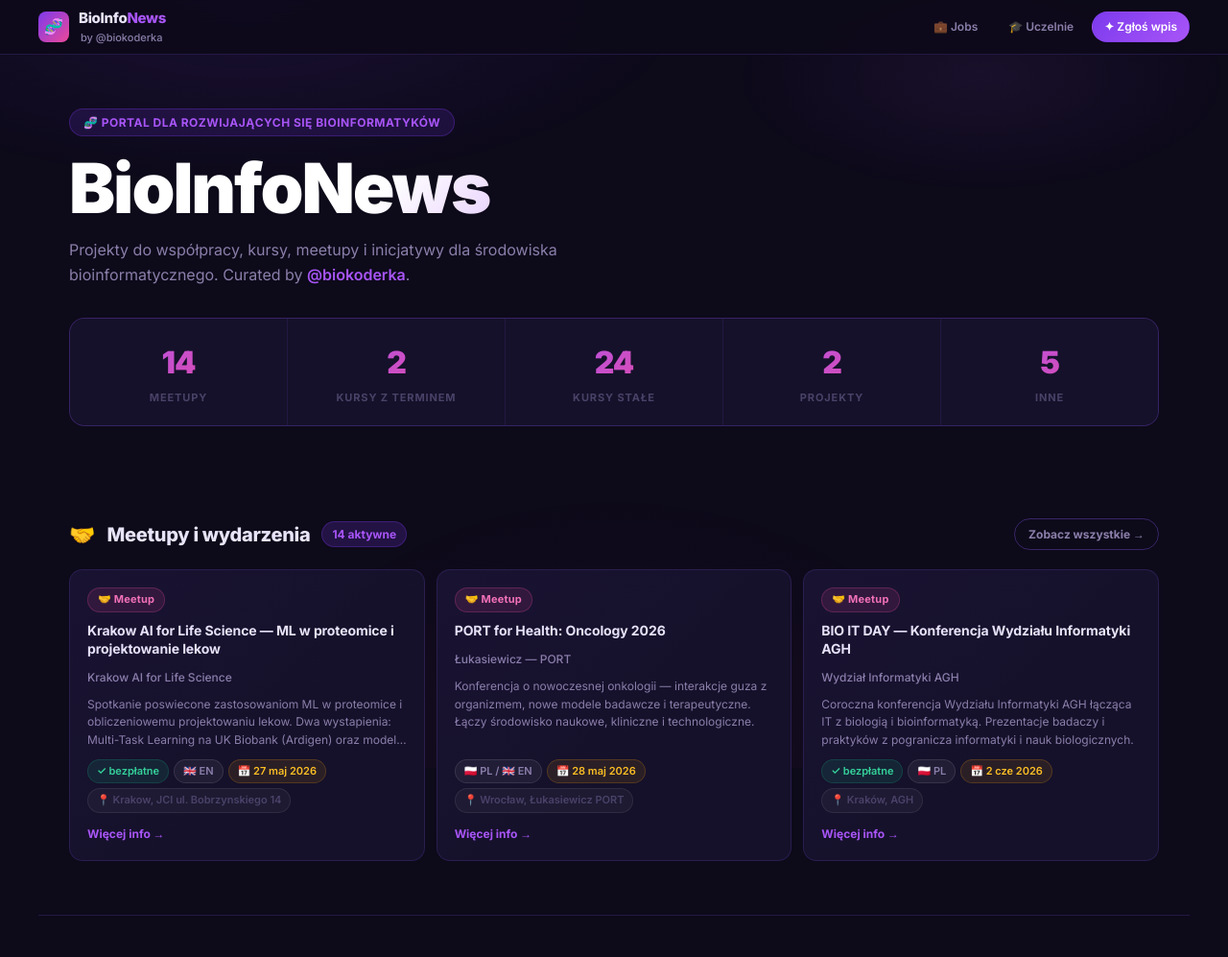
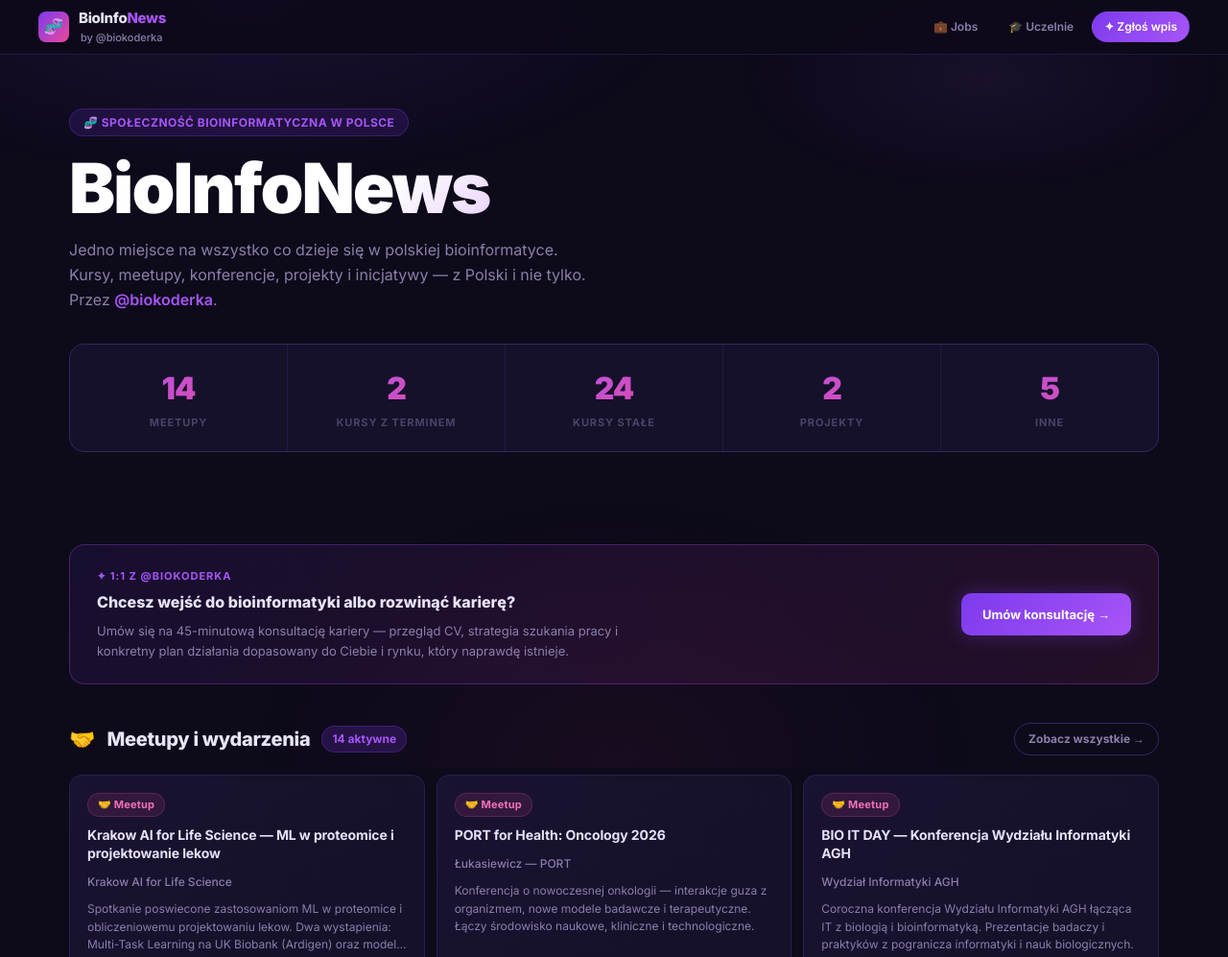
Before and after one commit to biokoderka/bioinfo-news, a plain HTML site: page index.html in a window 1280 px wide. Shown: the top 997 px of the page at 96% size. Drawn offline with Linux system fonts and the light colour scheme.

Commit message:
Add files via upload

```diff
--- a/index.html
+++ b/index.html
@@ -227,7 +227,6 @@ footer a:hover{color:var(--purple2)}
   header{padding:0 1rem}
 }
 </style>
-<script defer src="https://umami-rose-alpha.vercel.app/script.js" data-website-id="0f8a4bbd-7790-437c-912f-15149106ebab"></script>
 </head>
 <body>
 
@@ -249,11 +248,11 @@ footer a:hover{color:var(--purple2)}
 </header>
 
 <div class="hero">
-  <div class="hero-eyebrow">🧬 Portal dla rozwijających się bioinformatyków</div>
+  <div class="hero-eyebrow">🧬 Społeczność bioinformatyczna w Polsce</div>
   <h1>BioInfoNews</h1>
   <p class="hero-sub">
-    Projekty do współpracy, kursy, meetupy i inicjatywy dla środowiska bioinformatycznego.
-    Curated by <a href="https://instagram.com/biokoderka">@biokoderka</a>.
+    Jedno miejsce na wszystko co dzieje się w polskiej bioinformatyce.<br>
+    Kursy, meetupy, konferencje, projekty i inicjatywy — z Polski i nie tylko. Przez <a href="https://instagram.com/biokoderka">@biokoderka</a>.
   </p>
   <div class="stats-row" id="statsRow">
     <div class="stat"><span class="stat-num" id="s-meetup">–</span><div class="stat-label">Meetupy</div></div>
@@ -261,6 +260,17 @@ footer a:hover{color:var(--purple2)}
     <div class="stat"><span class="stat-num" id="s-course-free">–</span><div class="stat-label">Kursy stałe</div></div>
     <div class="stat"><span class="stat-num" id="s-project">–</span><div class="stat-label">Projekty</div></div>
     <div class="stat"><span class="stat-num" id="s-other">–</span><div class="stat-label">Inne</div></div>
+  </div>
+</div>
+
+<div style="max-width:1200px;margin:0 auto 0;padding:0 2rem 40px;position:relative;z-index:1">
+  <div style="background:linear-gradient(135deg,rgba(124,58,237,.1),rgba(236,72,153,.1));border:1px solid rgba(168,85,247,.3);border-radius:16px;padding:24px 28px;display:flex;align-items:center;justify-content:space-between;gap:20px;flex-wrap:wrap">
+    <div>
+      <div style="font-size:11px;font-family:Inter,sans-serif;color:var(--purple2);letter-spacing:1px;text-transform:uppercase;font-weight:700;margin-bottom:6px">✦ 1:1 z @biokoderka</div>
+      <div style="font-size:16px;font-weight:800;color:var(--text);margin-bottom:6px">Chcesz wejść do bioinformatyki albo rozwinąć karierę?</div>
+      <div style="font-size:13px;color:var(--muted);line-height:1.6;max-width:560px">Umów się na 45-minutową konsultację kariery — przegląd CV, strategia szukania pracy i konkretny plan działania dopasowany do Ciebie i rynku, który naprawdę istnieje.</div>
+    </div>
+    <a href="https://www.naffy.io/biokoderka/konsultacja-kariery-bioinformatycznej-o9b8" target="_blank" rel="noopener" style="flex-shrink:0;background:linear-gradient(135deg,var(--purple),var(--purple2));color:#fff;font-family:Inter,sans-serif;font-size:13px;font-weight:700;padding:12px 22px;border-radius:10px;text-decoration:none;box-shadow:0 0 20px rgba(124,58,237,.35);white-space:nowrap">Umów konsultację →</a>
   </div>
 </div>
 
```
